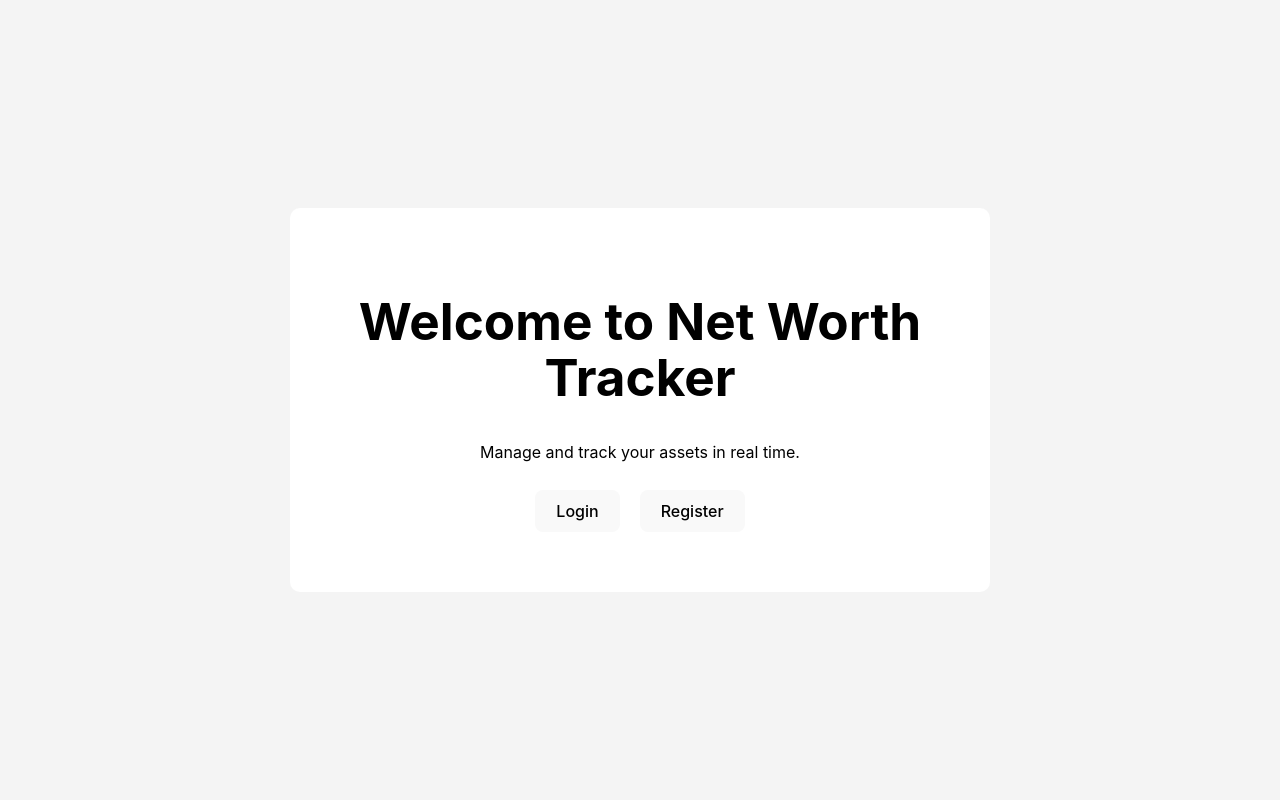
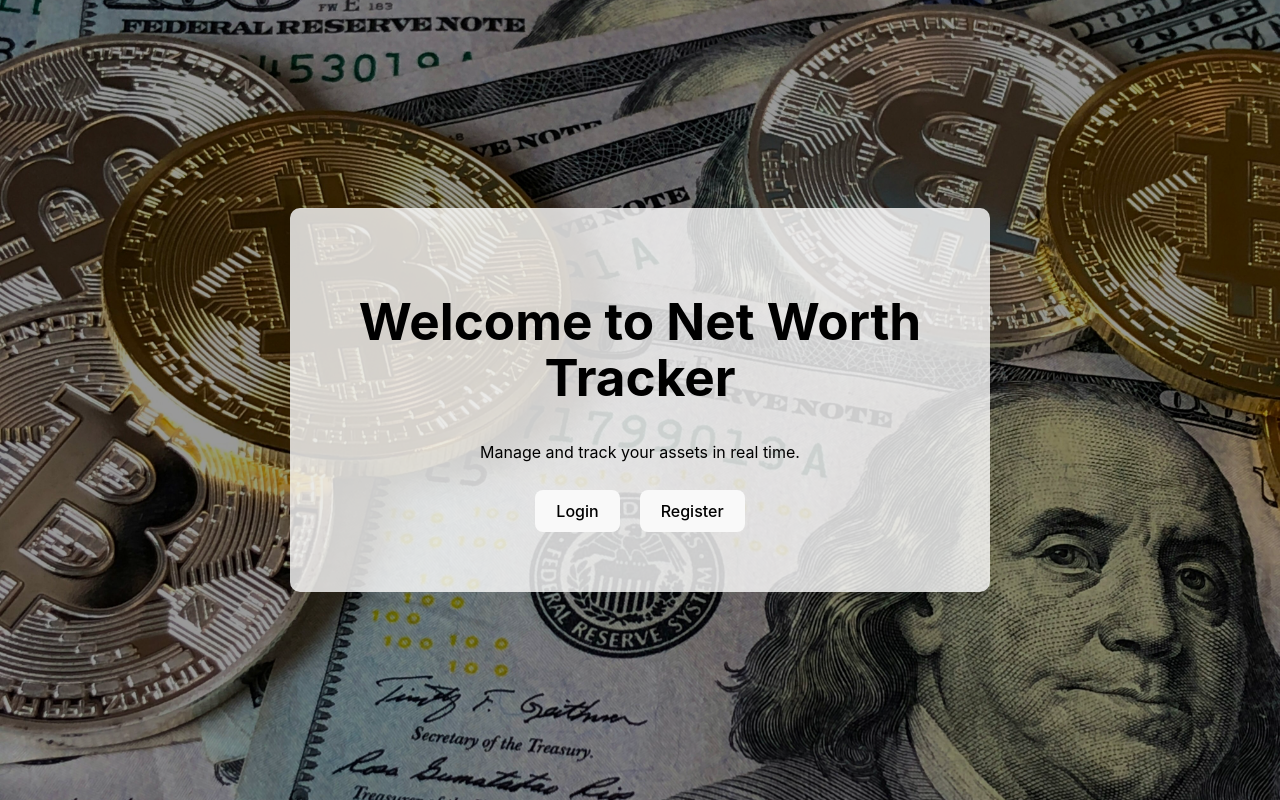
Before and after one commit to Shyam-j-04/Networth-Navigator, a React (Vite) app in the folder frontend/: page / in a window 1280 px wide. Built offline with nearby package versions, Linux system fonts and the light colour scheme.

Commit message:
Background image added to welcome page

```diff
--- a/frontend/src/pages/Welcome.css
+++ b/frontend/src/pages/Welcome.css
@@ -1,21 +1,40 @@
-/* welcome.css */
 .parent {
+  position: relative;
   display: flex;
   justify-content: center;
   align-items: center;
   height: 100vh;
-    width: 100vw; /* Ensure full width */
+  width: 100vw;
+  background-image: url("/pexels-davidmcbee-730547.jpg");
+  background-size: cover;
+  background-repeat: no-repeat;
+  background-position: center;
+  overflow: hidden; /* Ensures overlay stays within bounds */
+}
+
+.parent::before {
+  content: "";
+  position: absolute;
+  top: 0;
+  left: 0;
+  height: 100%;
+  width: 100%;
+  background-color: rgba(0, 0, 0, 0.4); /* Dark overlay with 40% opacity */
+  z-index: 1;
 }
 
 .welcome-container {
+  position: relative;
+  z-index: 2; /* Ensure it's above the overlay */
   color: #000;
   text-align: center;
   padding: 50px;
-    background: white;
+  background: rgba(255, 255, 255, 0.8);
   border-radius: 10px;
-    max-width: 600px; /* Adjust as needed */
+  max-width: 600px;
   width: 100%;
 }
+
 
 
   button {
```
Also changed, not shown: frontend/public/pexels-davidmcbee-730547.jpg (added). Lines whose indentation alone changed are shown as unchanged.
